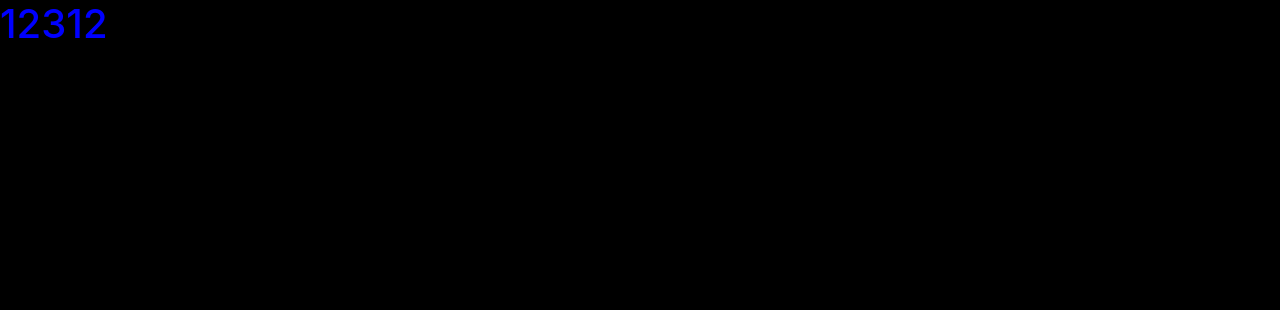
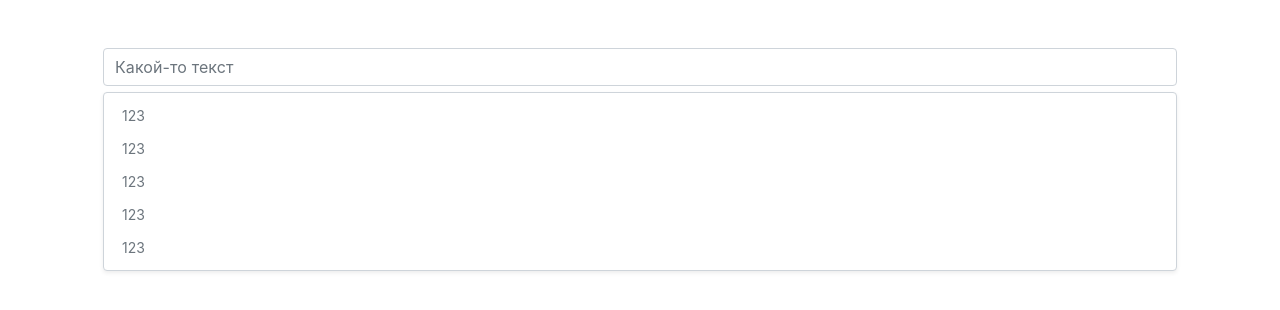
Before and after one commit to zelich89/bs-project, a website: page index.html in a window 1280 px wide. Drawn offline with Linux system fonts and the light colour scheme.

Commit message:
верстка материал формы

```diff
--- a/index.html
+++ b/index.html
@@ -9,6 +9,22 @@
     <title>Document</title>
 </head>
 <body>
-    <h1>12312</h1>
+    <div class="container p-5">
+        <div class="row">
+            <div class="input-group input-material-group mb-3">
+                <input required="required" type="text" class="form-control">
+                <div class="form-placeholder">Какой-то текст</div>
+                <div style="top: 44px;" class="drop-box show-animate shadow-sm drop-under-content active">
+                    <div class="drop-list">
+                        <div class="item">123</div>
+                        <div class="item">123</div>
+                        <div class="item">123</div>
+                        <div class="item">123</div>
+                        <div class="item">123</div>
+                    </div>
+                </div>
+            </div>
+        </div>
+    </div>
 </body>
 </html>
--- a/sass/bs/variables.scss
+++ b/sass/bs/variables.scss
@@ -1,5 +1,4 @@
 // Your variable overrides
-$body-bg: black;
-$body-color: blue;
+
 
 @import "../../node_modules/bootstrap/scss/bootstrap";
--- /dev/null
+++ b/sass/components/drop-box.scss
@@ -0,0 +1,65 @@
+.drop-under-content{
+  position: absolute;
+  left: 0;
+  right: 0;
+}
+
+.drop-box{
+  padding: $input-padding-y;
+  background-color: #fff;
+  border: $input-border-width solid $input-border-color;
+  border-radius: $input-border-radius;
+  display: none;
+  &.active:not(.show-animate){
+    display: block;
+  }
+  &.show-animate{
+    transition: transform .1s ease;
+    transform: scaleY(0);
+    transform-origin: top center;
+    display: block;
+    > *{
+      opacity: 0;
+    }
+  }
+
+  &.active.show-animate{
+    transform: scaleY(1);
+    transition: transform .15s ease;
+    > *{
+      transition: opacity .15s .15s ease;
+      opacity: 1;
+    }
+  }
+}
+.drop-header{
+  margin-bottom: 10px;
+}
+.drop-list{
+  -webkit-overflow-scrolling: touch;
+  user-select: none;
+  &.drop-scroll{
+    max-height: 200px;
+    overflow-y: auto;
+  }
+  .item{
+    padding: $input-padding-y $input-padding-x;
+    font-size: $font-size-sm;
+    border-radius: $input-border-radius;
+    transition: background-color .2s ease;
+    color: $input-placeholder-color;
+    cursor: pointer;
+    display: block;
+    &.active,  &:hover{
+      background-color: rgba($input-placeholder-color, .1);
+      color: #000;
+    }
+    &.disabled{
+      opacity: .5;
+      cursor: not-allowed;
+      &:hover{
+        color: currentColor;
+      }
+    }
+  }
+}
--- /dev/null
+++ b/sass/components/material-form.scss
@@ -0,0 +1,30 @@
+.input-material-group{
+  position: relative;
+  .form-placeholder{
+    color: $input-placeholder-color;
+    position: absolute;
+    top: 50%;
+    left: $input-padding-x;
+    transform: translateY(-50%);
+    transition: transform .15s cubic-bezier(0.4,0,0.2,1);
+    pointer-events: none;
+    transform-origin: left center;
+    letter-spacing: .1px;
+    z-index: 3;
+    @extend .text-truncate;
+  }
+  .form-control{
+    &:last-child, &:first-child{
+      border-radius: $input-border-radius;
+    }
+    &:focus, &:valid, &[disabled], &.disabled{
+      ~ .form-placeholder{
+        transform: scale(.74) translateY(-($input-padding-y * 8));
+        padding: 2px 4px;
+        background-color: #fff;
+        border-radius: 2px;
+
+      }
+    }
+  }
+}
--- a/sass/main.scss
+++ b/sass/main.scss
@@ -1,2 +1,4 @@
 @import "bs/variables";
 @import "site/style";
+@import "components/material-form";
+@import "components/drop-box";
--- a/sass/site/style.scss
+++ /dev/null
@@ -1,3 +0,0 @@
-body{
-  @include make-col(1);
-}
```
Also changed, not shown: css/main.css, 1 other file.
